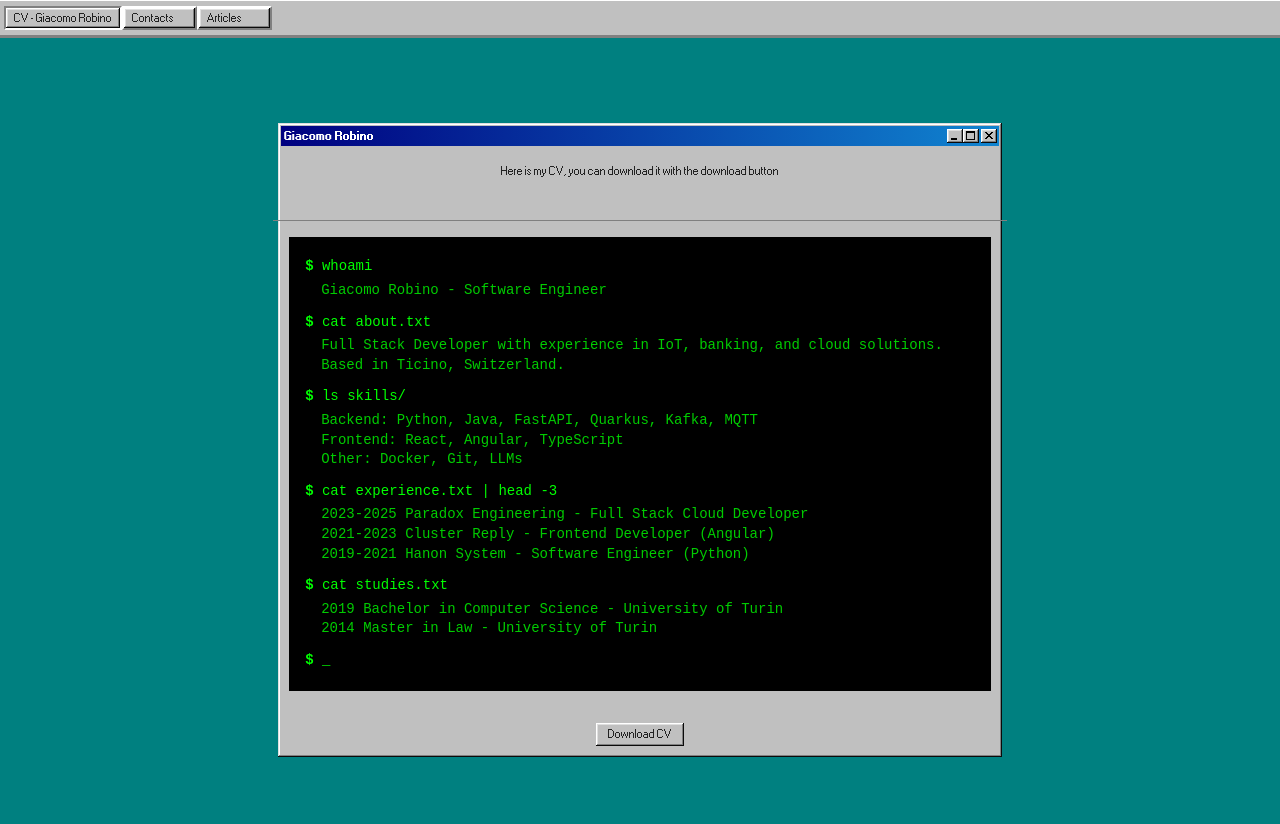
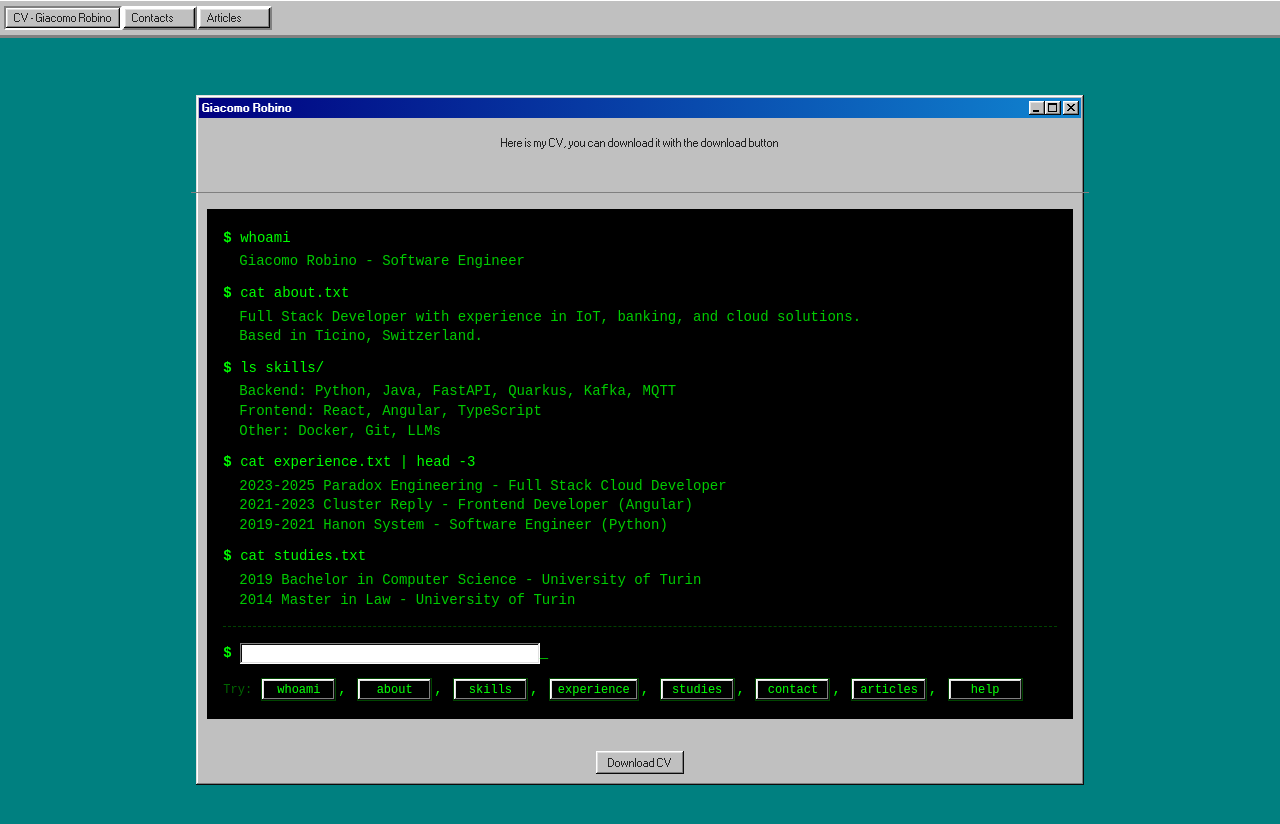
Before and after one commit to GiacomoRobino/portfolio, a React (Create React App) app: page / in a window 1280 px wide. Shown: the top 824 px of the page. Built offline with nearby package versions, Linux system fonts and the light colour scheme.

Commit message:
started implementing commands in cv cli

```diff
--- a/src/components/Terminal.css
+++ b/src/components/Terminal.css
@@ -39,6 +39,90 @@
   50% { opacity: 0; }
 }
 
+/* Input styling */
+.terminal-input {
+  background: transparent;
+  border: none;
+  color: #00ff00;
+  font-family: 'Courier New', monospace;
+  font-size: 14px;
+  outline: none;
+  flex: 1;
+  margin-left: 8px;
+  caret-color: transparent;
+  width: 100%;
+  max-width: 300px;
+}
+
+.input-line {
+  display: flex;
+  align-items: center;
+}
+
+/* Command suggestions */
+.command-suggestions {
+  margin-top: 12px;
+}
+
+.suggestions-label {
+  color: #006600;
+  font-size: 12px;
+}
+
+.command-suggestion {
+  background: transparent;
+  border: 1px solid #004400;
+  color: #00ff00;
+  font-family: 'Courier New', monospace;
+  font-size: 12px;
+  padding: 2px 8px;
+  cursor: pointer;
+  margin: 2px;
+  transition: all 0.2s ease;
+}
+
+.command-suggestion:hover {
+  background: #003300;
+  border-color: #00ff00;
+}
+
+.command-suggestion:focus {
+  outline: 1px solid #00ff00;
+  background: #003300;
+}
+
+/* Error styling */
+.terminal-error {
+  color: #ff4444 !important;
+}
+
+/* Link styling */
+.terminal-link {
+  color: #00ccff;
+  text-decoration: underline;
+}
+
+.terminal-link:hover {
+  color: #00ffff;
+}
+
+/* Welcome message */
+.welcome-message {
+  margin-bottom: 16px;
+  opacity: 0.8;
+}
+
+/* Separator between static CV and interactive area */
+.terminal-separator {
+  border-top: 1px dashed #004400;
+  margin: 16px 0;
+}
+
+/* Command result container */
+.command-result {
+  margin-top: 16px;
+}
+
 /* Mobile responsive styles */
 @media (max-width: 768px) {
   .terminal {
@@ -46,4 +130,19 @@
     font-size: 12px;
     padding: 12px;
   }
+
+  .terminal-input {
+    font-size: 12px;
+  }
+
+  .command-suggestion {
+    font-size: 11px;
+    padding: 4px 6px;
+  }
+
+  .command-suggestions {
+    display: flex;
+    flex-wrap: wrap;
+    gap: 4px;
+  }
 }
--- a/src/components/Terminal.tsx
+++ b/src/components/Terminal.tsx
@@ -1,8 +1,41 @@
+import { useRef, useEffect, KeyboardEvent } from 'react';
+import { useTerminal } from '../hooks/useTerminal';
 import './Terminal.css';
 
 function Terminal() {
+  const {
+    currentOutput,
+    inputValue,
+    availableCommands,
+    executeCommand,
+    handleInputChange
+  } = useTerminal();
+
+  const inputRef = useRef<HTMLInputElement>(null);
+
+  useEffect(() => {
+    inputRef.current?.focus();
+  }, []);
+
+  const handleKeyDown = (e: KeyboardEvent<HTMLInputElement>) => {
+    if (e.key === 'Enter') {
+      e.preventDefault();
+      executeCommand(inputValue);
+    }
+  };
+
+  const handleCommandClick = (command: string) => {
+    executeCommand(command);
+    inputRef.current?.focus();
+  };
+
+  const handleTerminalClick = () => {
+    inputRef.current?.focus();
+  };
+
   return (
-    <div className="terminal">
+    <div className="terminal" onClick={handleTerminalClick}>
+      {/* Static CV Content */}
       <p className="terminal-line"><span className="prompt">$</span> whoami</p>
       <p className="terminal-output">Giacomo Robino - Software Engineer</p>
 
@@ -38,7 +71,53 @@ function Terminal() {
         2014 Master in Law - University of Turin
       </p>
 
-      <p className="terminal-line"><span className="prompt">$</span> <span className="cursor">_</span></p>
+      {/* Separator */}
+      <div className="terminal-separator"></div>
+
+      {/* Command Input */}
+      <div className="command-input-container">
+        <div className="terminal-line input-line">
+          <span className="prompt">$</span>
+          <input
+            ref={inputRef}
+            type="text"
+            value={inputValue}
+            onChange={(e) => handleInputChange(e.target.value)}
+            onKeyDown={handleKeyDown}
+            className="terminal-input"
+            autoComplete="off"
+            spellCheck={false}
+            aria-label="Terminal input"
+          />
+          <span className="cursor">_</span>
+        </div>
+
+        <div className="command-suggestions">
+          <span className="suggestions-label">Try: </span>
+          {availableCommands.map((cmd, index) => (
+            <span key={cmd}>
+              <button
+                className="command-suggestion"
+                onClick={() => handleCommandClick(cmd)}
+                type="button"
+              >
+                {cmd}
+              </button>
+              {index < availableCommands.length - 1 && ', '}
+            </span>
+          ))}
+        </div>
+      </div>
+
+      {/* Command Output */}
+      {currentOutput && (
+        <div className="command-result">
+          <p className="terminal-line">
+            <span className="prompt">$</span> {currentOutput.command}
+          </p>
+          {currentOutput.content}
+        </div>
+      )}
     </div>
   );
 }
--- /dev/null
+++ b/src/data/commands.tsx
@@ -0,0 +1,162 @@
+import { Command, CommandRegistry } from '../types/terminal';
+
+const CV_DATA = {
+  name: 'Giacomo Robino',
+  title: 'Software Engineer',
+  location: 'Ticino, Switzerland',
+  about: 'Full Stack Developer with experience in IoT, banking, and cloud solutions.',
+  skills: {
+    backend: ['Python', 'Java', 'FastAPI', 'Quarkus', 'Kafka', 'MQTT'],
+    frontend: ['React', 'Angular', 'TypeScript'],
+    other: ['Docker', 'Git', 'LLMs']
+  },
+  experience: [
+    { years: '2023-2025', company: 'Paradox Engineering', role: 'Full Stack Cloud Developer' },
+    { years: '2021-2023', company: 'Cluster Reply', role: 'Frontend Developer (Angular)' },
+    { years: '2019-2021', company: 'Hanon System', role: 'Software Engineer (Python)' }
+  ],
+  studies: [
+    { year: '2019', degree: 'Bachelor in Computer Science', school: 'University of Turin' },
+    { year: '2014', degree: 'Master in Law', school: 'University of Turin' }
+  ],
+  contact: {
+    email: 'robinogiacomo@gmail.com',
+    linkedin: 'https://www.linkedin.com/in/giacomo-robino-4196ba62/'
+  },
+  articles: [
+    {
+      title: 'LLamapedia',
+      description: 'A self-generating wiki framework using LLMs',
+      url: 'https://grobino.substack.com/p/llamapedia'
+    }
+  ]
+};
+
+const commands: CommandRegistry = {
+  whoami: {
+    name: 'whoami',
+    description: 'Display user identity',
+    execute: () => (
+      <p className="terminal-output">{CV_DATA.name} - {CV_DATA.title}</p>
+    )
+  },
+
+  about: {
+    name: 'about',
+    description: 'Show about information',
+    aliases: ['cat about.txt'],
+    execute: () => (
+      <div className="terminal-output">
+        <p>{CV_DATA.about}</p>
+        <p>Based in {CV_DATA.location}.</p>
+      </div>
+    )
+  },
+
+  skills: {
+    name: 'skills',
+    description: 'List technical skills',
+    aliases: ['ls skills/'],
+    execute: () => (
+      <div className="terminal-output">
+        <p>Backend: {CV_DATA.skills.backend.join(', ')}</p>
+        <p>Frontend: {CV_DATA.skills.frontend.join(', ')}</p>
+        <p>Other: {CV_DATA.skills.other.join(', ')}</p>
+      </div>
+    )
+  },
+
+  experience: {
+    name: 'experience',
+    description: 'Show work experience',
+    aliases: ['cat experience.txt'],
+    execute: () => (
+      <div className="terminal-output">
+        {CV_DATA.experience.map((exp, i) => (
+          <p key={i}>{exp.years} {exp.company} - {exp.role}</p>
+        ))}
+      </div>
+    )
+  },
+
+  studies: {
+    name: 'studies',
+    description: 'Show education',
+    aliases: ['cat studies.txt'],
+    execute: () => (
+      <div className="terminal-output">
+        {CV_DATA.studies.map((study, i) => (
+          <p key={i}>{study.year} {study.degree} - {study.school}</p>
+        ))}
+      </div>
+    )
+  },
+
+  contact: {
+    name: 'contact',
+    description: 'Show contact information',
+    execute: () => (
+      <div className="terminal-output">
+        <p>Email: {CV_DATA.contact.email}</p>
+        <p>LinkedIn: <a href={CV_DATA.contact.linkedin} target="_blank" rel="noopener noreferrer" className="terminal-link">Profile</a></p>
+      </div>
+    )
+  },
+
+  articles: {
+    name: 'articles',
+    description: 'List published articles',
+    execute: () => (
+      <div className="terminal-output">
+        {CV_DATA.articles.map((article, i) => (
+          <div key={i}>
+            <p><strong>{article.title}</strong></p>
+            <p>{article.description}</p>
+            <p><a href={article.url} target="_blank" rel="noopener noreferrer" className="terminal-link">{article.url}</a></p>
+          </div>
+        ))}
+      </div>
+    )
+  },
+
+  help: {
+    name: 'help',
+    description: 'Show available commands',
+    aliases: ['?'],
+    execute: () => (
+      <div className="terminal-output">
+        <p>Available commands:</p>
+        {Object.values(commands)
+          .filter(cmd => cmd.name !== 'clear')
+          .map(cmd => (
+            <p key={cmd.name}>  {cmd.name.padEnd(12)} - {cmd.description}</p>
+          ))}
+        <p>  clear        - Clear the terminal</p>
+      </div>
+    )
+  },
+
+  clear: {
+    name: 'clear',
+    description: 'Clear terminal output',
+    execute: () => null
+  }
+};
+
+export const getCommand = (input: string): Command | null => {
+  const normalized = input.toLowerCase().trim();
+
+  if (commands[normalized]) return commands[normalized];
+
+  for (const cmd of Object.values(commands)) {
+    if (cmd.aliases?.some(alias => alias.toLowerCase() === normalized)) {
+      return cmd;
+    }
+  }
+
+  return null;
+};
+
+export const getCommandNames = (): string[] => Object.keys(commands).filter(name => name !== 'clear');
+
+export default commands;
--- /dev/null
+++ b/src/hooks/useTerminal.tsx
@@ -0,0 +1,54 @@
+import { useState, useCallback } from 'react';
+import { getCommand, getCommandNames } from '../data/commands';
+import { CommandOutput } from '../types/terminal';
+
+export const useTerminal = () => {
+  const [currentOutput, setCurrentOutput] = useState<CommandOutput | null>(null);
+  const [inputValue, setInputValue] = useState('');
+
+  const executeCommand = useCallback((commandInput: string) => {
+    const trimmed = commandInput.trim();
+    if (!trimmed) return;
+
+    const command = getCommand(trimmed);
+
+    if (!command) {
+      setCurrentOutput({
+        command: trimmed,
+        content: (
+          <p className="terminal-output terminal-error">
+            Command not found: {trimmed}. Type 'help' for available commands.
+          </p>
+        )
+      });
+      setInputValue('');
+      return;
+    }
+
+    if (command.name === 'clear') {
+      setCurrentOutput(null);
+      setInputValue('');
+      return;
+    }
+
+    setCurrentOutput({
+      command: trimmed,
+      content: command.execute()
+    });
+    setInputValue('');
+  }, []);
+
+  const handleInputChange = useCallback((value: string) => {
+    setInputValue(value);
+  }, []);
+
+  const availableCommands = getCommandNames();
+
+  return {
+    currentOutput,
+    inputValue,
+    availableCommands,
+    executeCommand,
+    handleInputChange
+  };
+};
--- /dev/null
+++ b/src/types/terminal.ts
@@ -0,0 +1,15 @@
+import { ReactNode } from 'react';
+
+export interface CommandOutput {
+  command: string;
+  content: ReactNode;
+}
+
+export interface Command {
+  name: string;
+  description: string;
+  aliases?: string[];
+  execute: () => ReactNode;
+}
+
+export type CommandRegistry = Record<string, Command>;
```
Also changed, not shown: 11 other files (tests, documents, lock files or other folders).
